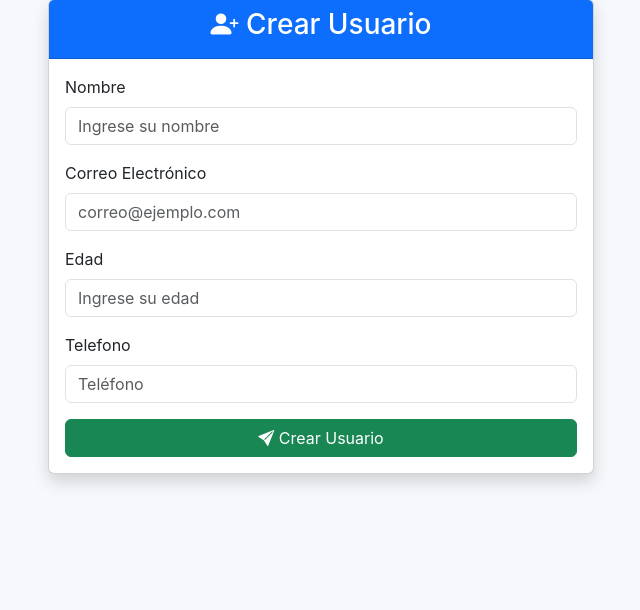
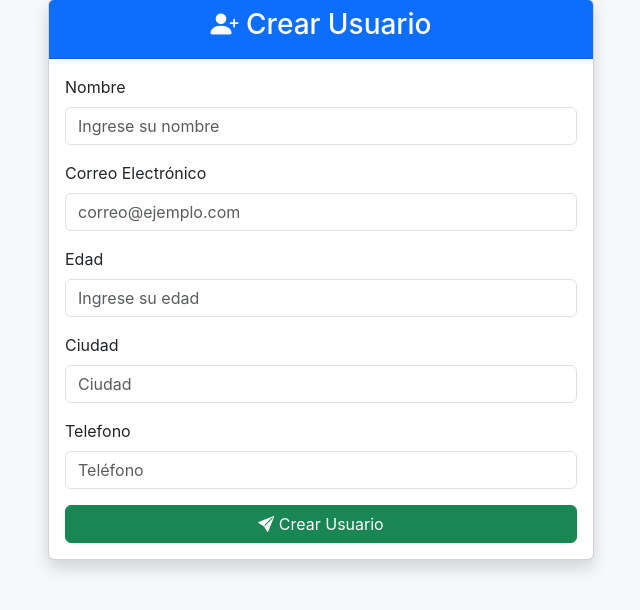
Before and after one commit to danieljmnz09/Skillnest_fullstack_phyton, a Python web app: template python/flask/fundamentos/11.-envio_formulario_POST/templates/index.html in a window 1280 px wide. Shown: the part 49-659 px from the top of the page, without its empty margins (319-959 px from the left). Run offline with Jinja, Linux system fonts and the light colour scheme; the template is opened without the code that fills it, so the values that code supplies are empty.

Commit message:
modificacion de clases de html, python

```diff
--- a/python/flask/fundamentos/11.-envio_formulario_POST/templates/index.html
+++ b/python/flask/fundamentos/11.-envio_formulario_POST/templates/index.html
@@ -81,10 +81,24 @@
 
                                 </label>
 
-                                <input type="Edad" name="Edad" class="form-control" placeholder="Ingrese su edad"
+                                <input type="number" name="Edad" class="form-control" placeholder="Ingrese su edad"
                                     required>
 
                             </div>
+
+                             <div class="mb-3">
+
+                                <label class="form-label">
+
+                                    Ciudad
+
+                                </label>
+
+                                <input type="text" name="Edad" class="form-control" placeholder="Ciudad"
+                                    required>
+
+                            </div>
+
 
                             <div class="mb-3">
 
@@ -94,7 +108,7 @@
 
                                 </label>
 
-                                <input type="Teléfono" name="Teléfono" class="form-control" placeholder="Teléfono"
+                                <input type="Teléfono" name="Telefono" class="form-control" placeholder="Teléfono"
                                     required>
 
                             </div>
```
Also changed, not shown: python/flask/fundamentos/11.-envio_formulario_POST/server.py (+5 -5 lines).
